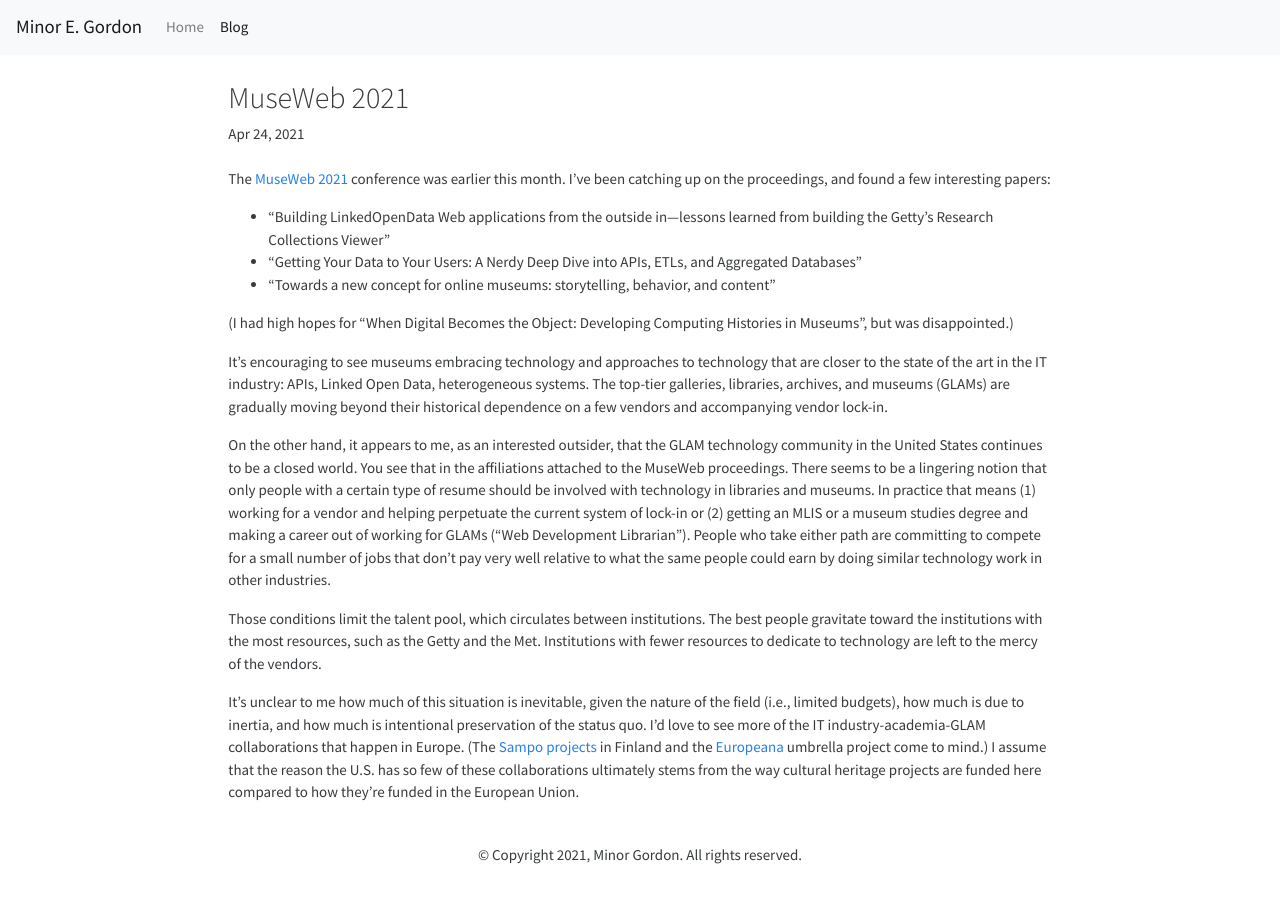
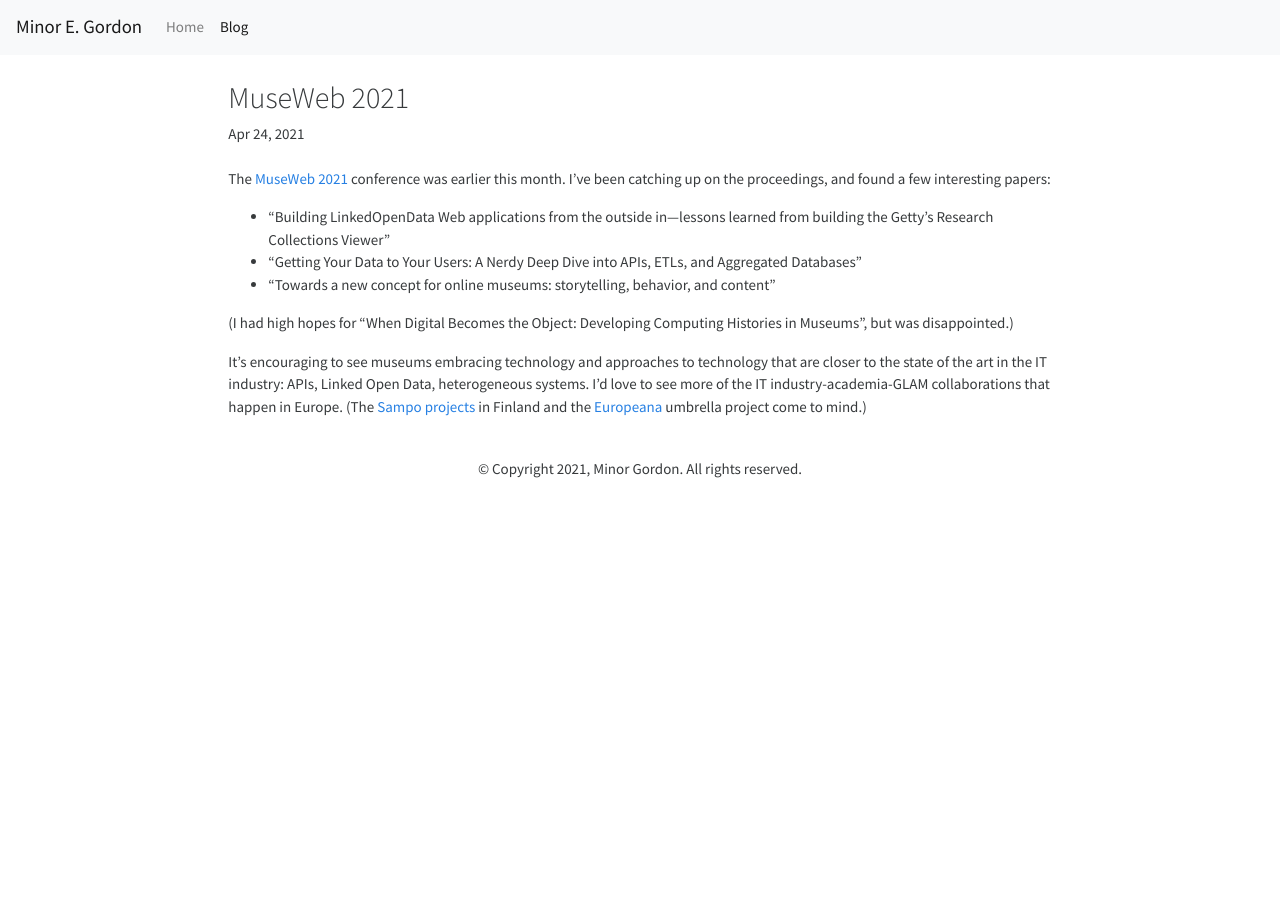
Before and after one commit to minorg/minorgordon.net, a Jekyll site: the page built from _posts/2021-04-24-muse-web.md, in a window 1280 px wide. Built offline with Jekyll 4.4.1, drawn with Linux system fonts in a browser that asks for light colours; nearby versions of some CDN libraries.

Commit message:
tone down rant

```diff
--- a/_posts/2021-04-24-muse-web.md
+++ b/_posts/2021-04-24-muse-web.md
@@ -13,10 +13,4 @@ The [MuseWeb 2021](https://mw21.museweb.net/program/) conference was earlier thi
 
 (I had high hopes for "When Digital Becomes the Object: Developing Computing Histories in Museums", but was disappointed.)
 
-It's encouraging to see museums embracing technology and approaches to technology that are closer to the state of the art in the IT industry: APIs, Linked Open Data, heterogeneous systems. The top-tier galleries, libraries, archives, and museums (GLAMs) are gradually moving beyond their historical dependence on a few vendors and accompanying vendor lock-in.
-
-On the other hand, it appears to me, as an interested outsider, that the GLAM technology community in the United States continues to be a closed world. You see that in the affiliations attached to the MuseWeb proceedings. There seems to be a lingering notion that only people with a certain type of resume should be involved with technology in libraries and museums. In practice that means (1) working for a vendor and helping perpetuate the current system of lock-in or (2) getting an MLIS or a museum studies degree and making a career out of working for GLAMs ("Web Development Librarian"). People who take either path are committing to compete for a small number of jobs that don't pay very well relative to what the same people could earn by doing similar technology work in other industries.
-
-Those conditions limit the talent pool, which circulates between institutions. The best people gravitate toward the institutions with the most resources, such as the Getty and the Met. Institutions with fewer resources to dedicate to technology are left to the mercy of the vendors.
-
-It's unclear to me how much of this situation is inevitable, given the nature of the field (i.e., limited budgets), how much is due to inertia, and how much is intentional preservation of the status quo. I'd love to see more of the IT industry-academia-GLAM collaborations that happen in Europe. (The [Sampo projects]({% post_url 2020-12-03-sampo-model %}) in Finland and the [Europeana](https://www.europeana.eu/) umbrella project come to mind.) I assume that the reason the U.S. has so few of these collaborations ultimately stems from the way cultural heritage projects are funded here compared to how they're funded in the European Union.
+It's encouraging to see museums embracing technology and approaches to technology that are closer to the state of the art in the IT industry: APIs, Linked Open Data, heterogeneous systems. I'd love to see more of the IT industry-academia-GLAM collaborations that happen in Europe. (The [Sampo projects]({% post_url 2020-12-03-sampo-model %}) in Finland and the [Europeana](https://www.europeana.eu/) umbrella project come to mind.)
```
